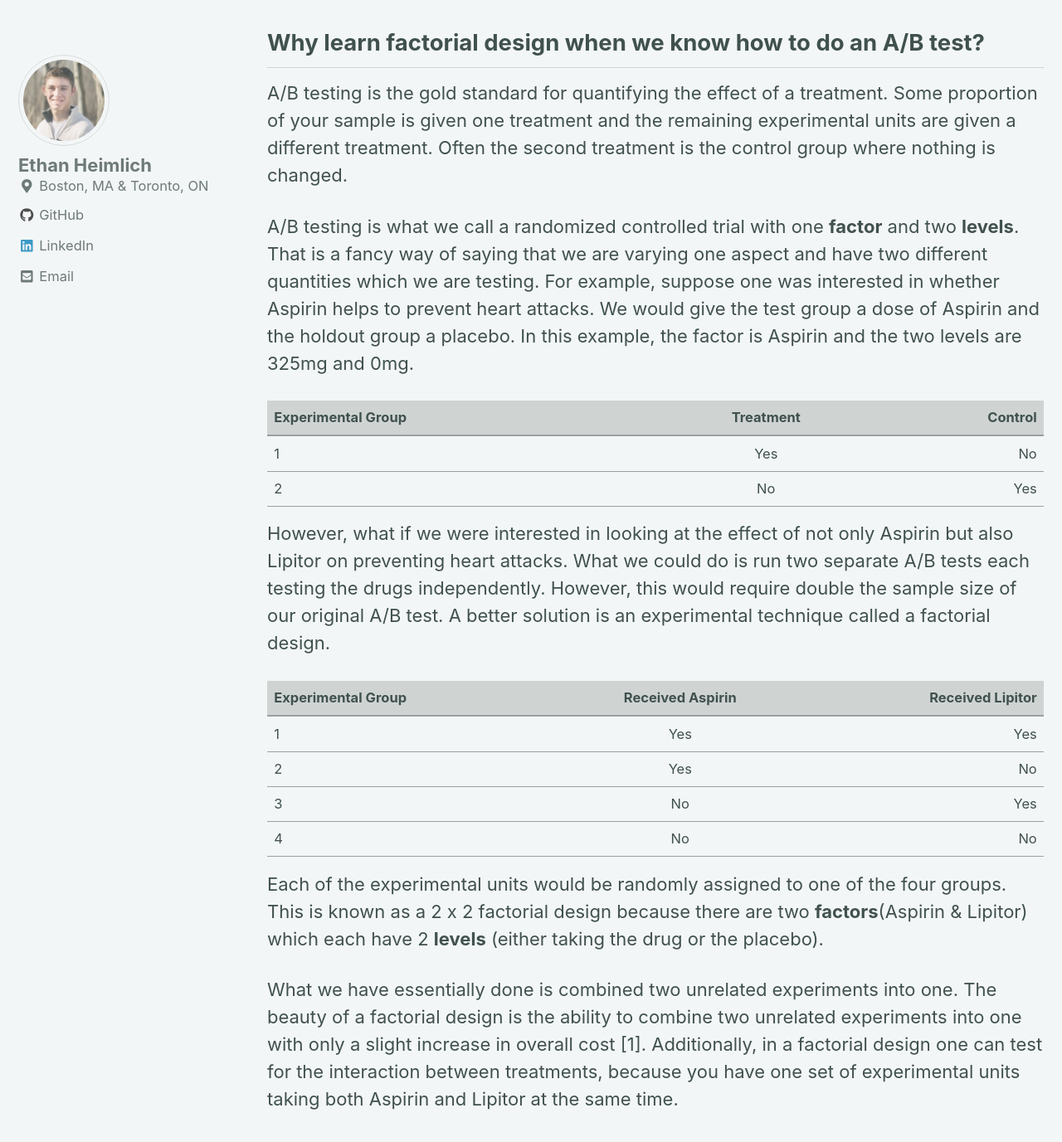
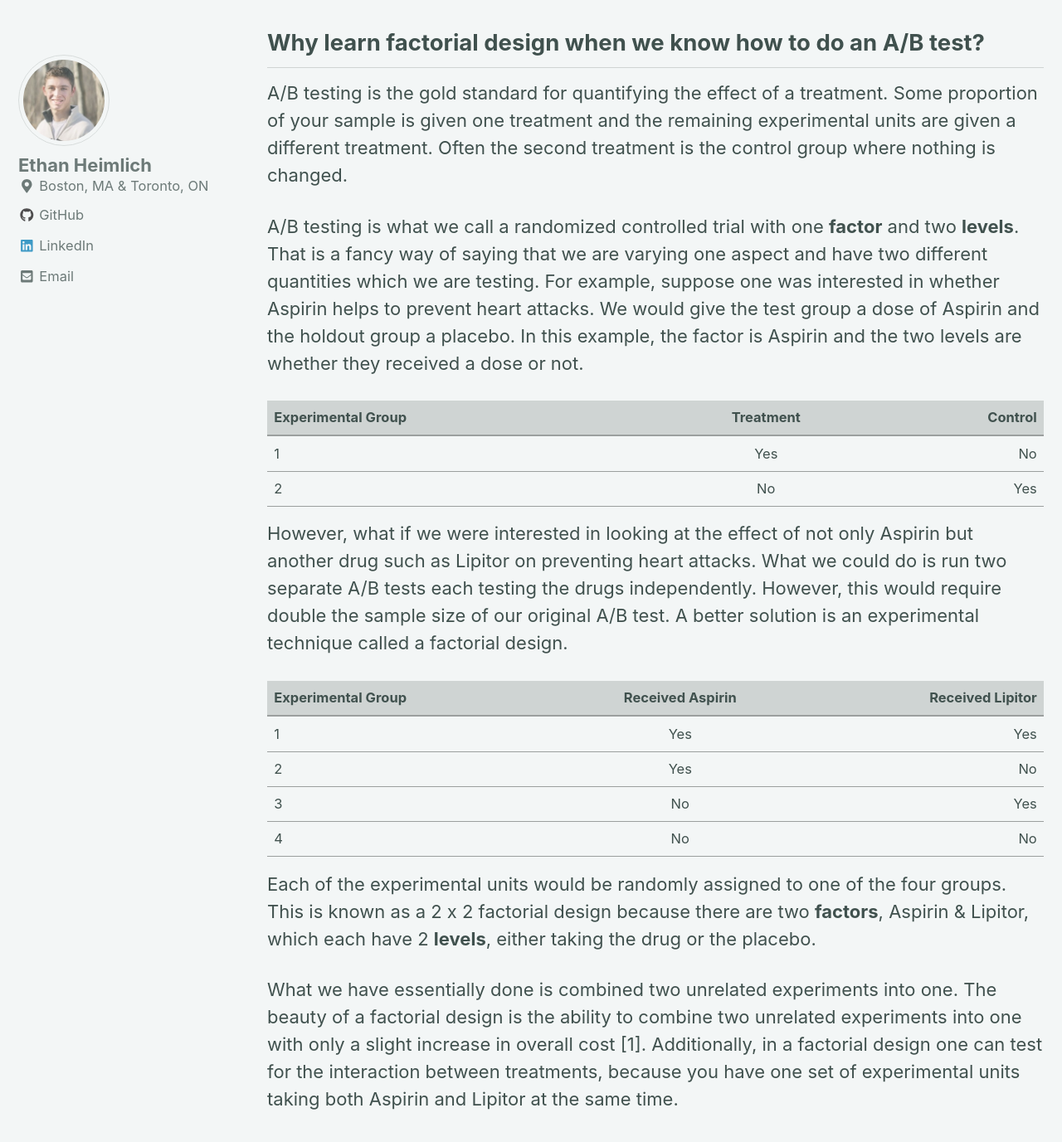
Before and after one commit to eheimlich/eheimlich.github.io, a Jekyll site: the page built from _posts/2019-08-03-factorial_design.md, in a window 1280 px wide and 1400 px high, scrolled down 985 px. Shown: the top 1377 px of the window at 83% size. Built offline with Jekyll 4.4.1, drawn with Linux system fonts in a browser that asks for light colours; cached includes are drawn as plain includes; nearby versions of some CDN libraries; formulas are drawn with MathJax 3; some of the changed text lies outside the part shown.

```diff
--- a/_posts/2019-08-03-factorial_design.md
+++ b/_posts/2019-08-03-factorial_design.md
@@ -16,7 +16,7 @@ A/B testing is the gold standard for quantifying the effect of a treatment. Some
 
 
 
-A/B testing is what we call a randomized controlled trial with one **factor** and two **levels**. That is a fancy way of saying that we are varying one aspect and have two different quantities which we are testing. For example, suppose one was interested in whether Aspirin helps to prevent heart attacks. We would give the test group a dose of Aspirin and the holdout group a placebo. In this example, the factor is Aspirin and the two levels are 325mg and 0mg.
+A/B testing is what we call a randomized controlled trial with one **factor** and two **levels**. That is a fancy way of saying that we are varying one aspect and have two different quantities which we are testing. For example, suppose one was interested in whether Aspirin helps to prevent heart attacks. We would give the test group a dose of Aspirin and the holdout group a placebo. In this example, the factor is Aspirin and the two levels are whether they received a dose or not.
 
 | Experimental Group      | Treatment         | Control  |
 | ------------- |:-------------:| -----:|
@@ -25,7 +25,7 @@ A/B testing is what we call a randomized controlled trial with one **factor** an
 
 
 
-However, what if we were interested in looking at the effect of not only Aspirin but also Lipitor on preventing heart attacks. What we could do is run two separate A/B tests each testing the drugs independently. However, this would require double the sample size of our original A/B test. A better solution is an experimental technique called a factorial design.
+However, what if we were interested in looking at the effect of not only Aspirin but another drug such as Lipitor on preventing heart attacks. What we could do is run two separate A/B tests each testing the drugs independently. However, this would require double the sample size of our original A/B test. A better solution is an experimental technique called a factorial design.
 
 
 | Experimental Group      | Received Aspirin         | Received Lipitor  |
@@ -36,7 +36,7 @@ However, what if we were interested in looking at the effect of not only Aspirin
 | 4     | No      |   No |
 
 
-Each of the experimental units would be randomly assigned to one of the four groups. This is known as a 2 x 2 factorial design because there are two **factors**(Aspirin & Lipitor) which each have 2 **levels** (either taking the drug or the placebo).
+Each of the experimental units would be randomly assigned to one of the four groups. This is known as a 2 x 2 factorial design because there are two **factors**, Aspirin & Lipitor, which each have 2 **levels**, either taking the drug or the placebo.
 
 
 
@@ -96,7 +95,9 @@ For example, experimental group #1 will receive Phone, Direct Mail, SMS, Email a
 
 
 
-The table was designed in such a way to maintain a fundamental principle of experimental design, **orthogonality**. A design is orthogonal if the dot product between each combination of every factor is equal to 0. For example, the dot product between the Phone vector and the Direct Mail vector is equal to 0. You can check the arithmetic on your own by summing the product of each row between the Phone and Direct Mail columns. **Orthogonality** guarantees that the effect of one factor or interaction can be estimated separately from the effect of any other factor or interaction in the model [2].
+The table was designed in such a way to maintain a fundamental principle of experimental design, **orthogonality**. A design is orthogonal if the dot product between each combination of every factor is equal to 0.
+
+For example, the dot product between the Phone vector and the Direct Mail vector is equal to 0. You can check the arithmetic on your own by summing the product of each row between the Phone and Direct Mail columns. **Orthogonality** guarantees that the effect of one factor or interaction can be estimated separately from the effect of any other factor or interaction in the model [2].
 
 
 
```
Also changed, not shown: other parts of _posts/2019-08-03-factorial_design.md (+2 -3 lines).
